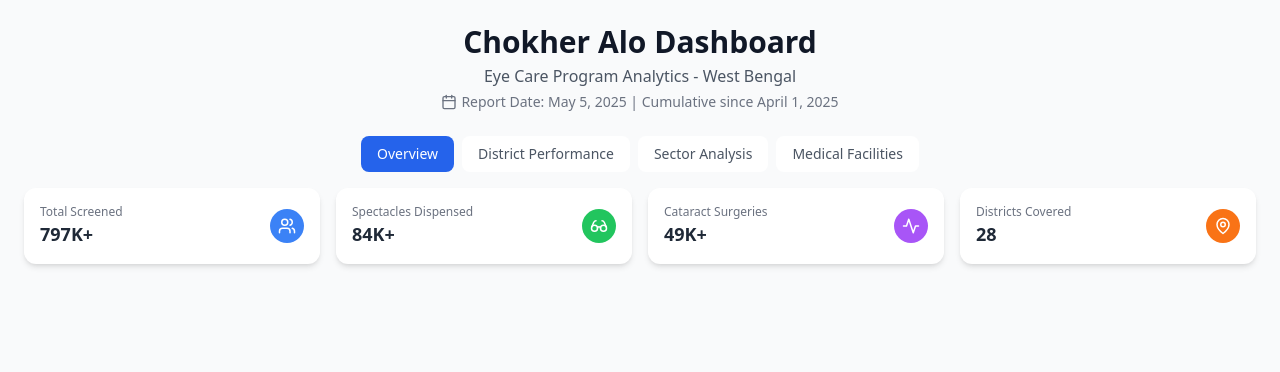
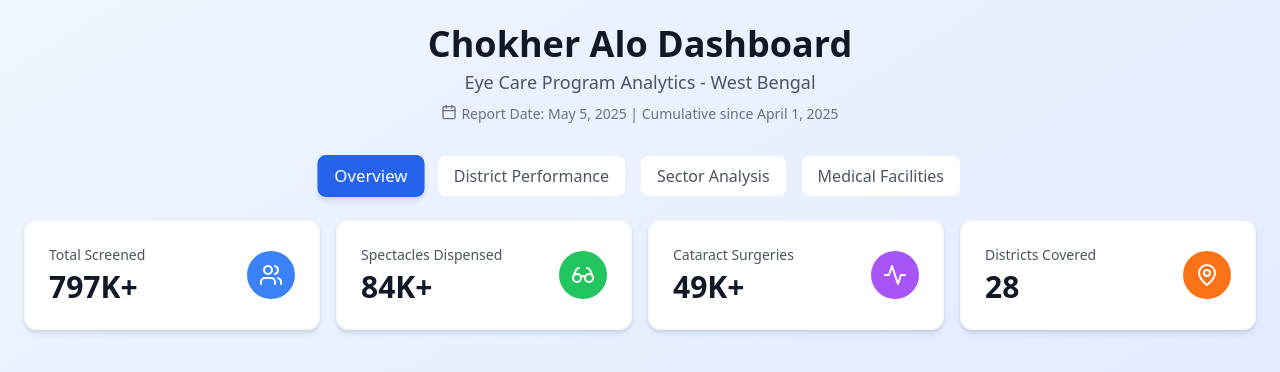
Before and after one commit to kmc2603/chokher-alo-dashboard, a React (Vite) app: page / in a window 1280 px wide. Shown: the top 372 px of the page. Built offline with nearby package versions, Linux system fonts and the light colour scheme.

Commit message:
Update Dashboard.jsx

```diff
--- a/src/Dashboard.jsx
+++ b/src/Dashboard.jsx
@@ -4,36 +4,25 @@ import {
   ResponsiveContainer, PieChart, Pie, Cell, LineChart, Line
 } from 'recharts';
 import {
-  Users, Glasses, Activity, MapPin, Calendar
+  Eye, Users, Glasses, Activity, TrendingUp,
+  MapPin, Calendar, Award
 } from 'lucide-react';
 
 const Dashboard = () => {
   const [activeTab, setActiveTab] = useState('overview');
 
-  const TabButton = ({ id, label }) => (
-    <button
-      onClick={() => setActiveTab(id)}
-      className={`px-4 py-2 rounded-lg text-sm font-medium transition-all whitespace-nowrap ${
-        activeTab === id
-          ? 'bg-blue-600 text-white'
-          : 'bg-white text-gray-600 hover:bg-blue-100'
-      }`}
-    >
-      {label}
-    </button>
-  );
+  const districtData = [
+    { district: 'Kolkata', screened: 38598, spectacles: 15990, cataract: 3215, efficiency: 95 },
+    { district: 'Murshidabad', screened: 32830, spectacles: 5493, cataract: 4402, efficiency: 88 },
+    { district: 'Nadia', screened: 27931, spectacles: 6227, cataract: 3578, efficiency: 82 },
+    // ...more
+  ];
 
-  const MetricCard = ({ metric, value, icon: Icon, color }) => (
-    <div className="bg-white rounded-xl p-4 shadow-md flex justify-between items-center">
-      <div>
-        <p className="text-gray-500 text-xs">{metric}</p>
-        <p className="text-lg font-bold text-gray-800">{value}</p>
-      </div>
-      <div className={`${color} p-2 rounded-full text-white`}>
-        <Icon size={18} />
-      </div>
-    </div>
-  );
+  const sectorData = [
+    { name: 'Public', value: 393487, color: '#3b82f6' },
+    { name: 'NGO', value: 77992, color: '#10b981' },
+    { name: 'Private', value: 326216, color: '#f59e0b' }
+  ];
 
   const performanceMetrics = [
     { metric: 'Total Screened', value: '797K+', icon: Users, color: 'bg-blue-500' },
@@ -42,25 +31,52 @@ const Dashboard = () => {
     { metric: 'Districts Covered', value: '28', icon: MapPin, color: 'bg-orange-500' }
   ];
 
+  const TabButton = ({ id, label, active, onClick }) => (
+    <button
+      onClick={() => onClick(id)}
+      className={`w-full sm:w-auto px-4 py-2 rounded-lg font-medium transition-all text-sm sm:text-base text-center ${
+        active
+          ? 'bg-blue-600 text-white shadow-md scale-105'
+          : 'bg-white text-gray-600 hover:bg-gray-50 hover:text-blue-600'
+      }`}
+    >
+      {label}
+    </button>
+  );
+
+  const MetricCard = ({ metric, value, icon: Icon, color }) => (
+    <div className="bg-white rounded-xl p-4 sm:p-6 shadow-md hover:shadow-xl transition border border-gray-100">
+      <div className="flex items-center justify-between">
+        <div>
+          <p className="text-xs sm:text-sm text-gray-600 font-medium">{metric}</p>
+          <p className="text-xl sm:text-3xl font-bold text-gray-900 mt-1">{value}</p>
+        </div>
+        <div className={`${color} p-2 sm:p-3 rounded-full text-white`}>
+          <Icon size={20} className="sm:w-6 sm:h-6" />
+        </div>
+      </div>
+    </div>
+  );
+
   return (
-    <div className="min-h-screen bg-gray-50 p-4 sm:p-6">
+    <div className="min-h-screen bg-gradient-to-br from-blue-50 to-indigo-100 p-4 sm:p-6">
       <div className="max-w-7xl mx-auto">
         {/* Header */}
-        <div className="text-center mb-6">
-          <h1 className="text-2xl sm:text-3xl font-bold text-gray-900 mb-1">Chokher Alo Dashboard</h1>
-          <p className="text-gray-600 text-sm sm:text-base">Eye Care Program Analytics - West Bengal</p>
-          <div className="flex items-center justify-center mt-1 text-xs sm:text-sm text-gray-500">
+        <div className="text-center mb-6 sm:mb-8">
+          <h1 className="text-2xl sm:text-4xl font-bold text-gray-900 mb-1">Chokher Alo Dashboard</h1>
+          <p className="text-sm sm:text-lg text-gray-600">Eye Care Program Analytics - West Bengal</p>
+          <div className="flex flex-wrap justify-center mt-2 text-xs sm:text-sm text-gray-500">
             <Calendar className="w-4 h-4 mr-1" />
             Report Date: May 5, 2025 | Cumulative since April 1, 2025
           </div>
         </div>
 
-        {/* Tabs */}
-        <div className="flex flex-wrap gap-2 justify-center mb-4">
-          <TabButton id="overview" label="Overview" />
-          <TabButton id="districts" label="District Performance" />
-          <TabButton id="sectors" label="Sector Analysis" />
-          <TabButton id="facilities" label="Medical Facilities" />
+        {/* Navigation */}
+        <div className="flex flex-col sm:flex-row justify-center gap-2 sm:gap-4 mb-6">
+          <TabButton id="overview" label="Overview" active={activeTab === 'overview'} onClick={setActiveTab} />
+          <TabButton id="districts" label="District Performance" active={activeTab === 'districts'} onClick={setActiveTab} />
+          <TabButton id="sectors" label="Sector Analysis" active={activeTab === 'sectors'} onClick={setActiveTab} />
+          <TabButton id="facilities" label="Medical Facilities" active={activeTab === 'facilities'} onClick={setActiveTab} />
         </div>
 
         {/* Metrics */}
@@ -72,9 +88,7 @@ const Dashboard = () => {
           </div>
         )}
 
-        {/* Placeholder for next sections */}
-        {/* Charts and other sections will go here */}
-
+        {/* More tab-specific content goes here */}
       </div>
     </div>
   );
```
